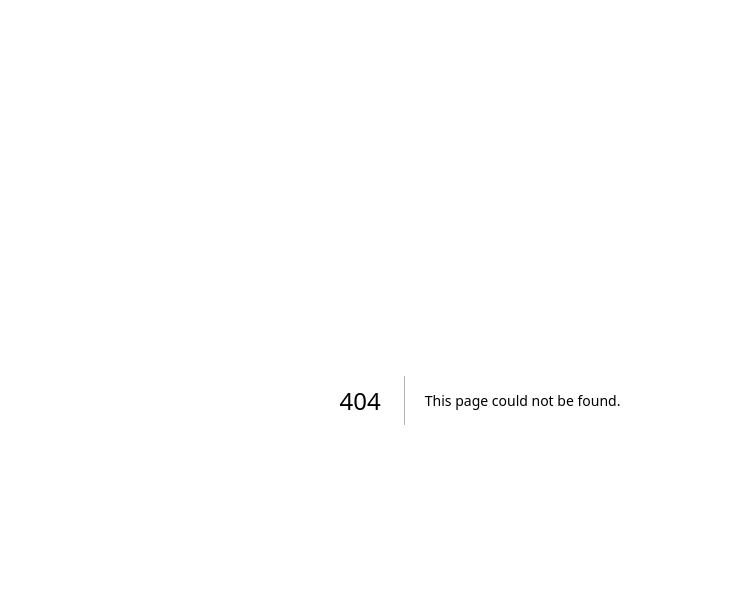
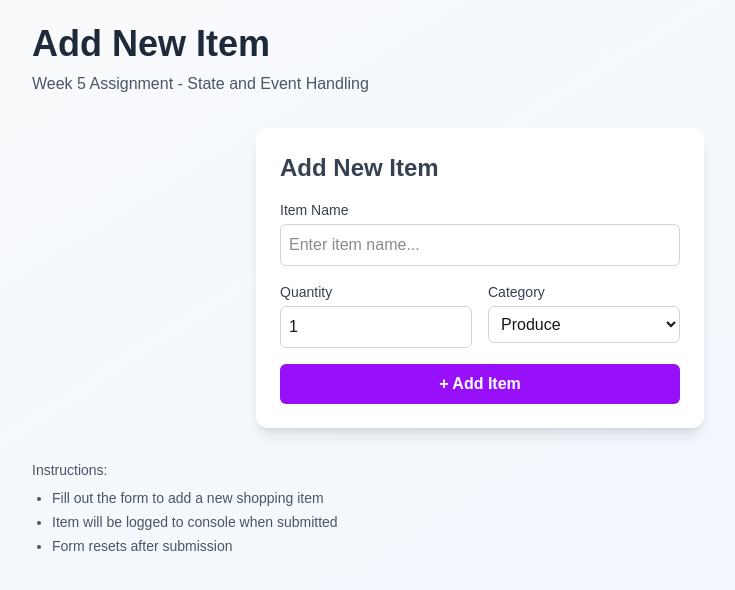
Before and after one commit to marco2k4/cprg306-assignments, a Next.js app: page /week-5 in a window 1280 px wide. Before the commit this address had no page. Shown: the top 590 px of the page, without its empty margins (160-895 px from the left). Built offline with nearby package versions, Linux system fonts and the light colour scheme.

Commit message:
Add Week 5 Assignment - State and Event Handling form

```diff
--- a/app/page.js
+++ b/app/page.js
@@ -41,6 +41,16 @@ export default function Home() {
               View Week 4 Assignment →
             </Link>
           </div>
+          {/* WEEK 5 ADDED HERE*/}
+          <div className="p-4 border border-gray-200 rounded-lg">
+            <h3 className="text-lg font-medium mb-2">Week 5</h3>
+            <Link
+              href="/week-5"
+              className="inline-block px-4 py-2 bg-red-600 text-white rounded hover:bg-red-700"
+            >
+              View Week 5 Assignment →
+            </Link>
+          </div>
         </div>
       </div>
 
--- /dev/null
+++ b/app/week-5/NewItem.js
@@ -0,0 +1,109 @@
+"use client";
+
+import { useState } from "react";
+
+export default function NewItem() {
+  // Initialize state variables
+  const [name, setName] = useState("");
+  const [quantity, setQuantity] = useState(1);
+  const [category, setCategory] = useState("produce");
+
+  // Handle form submission
+  const handleSubmit = (event) => {
+    event.preventDefault();
+
+    // Create item object
+    const item = {
+      name: name,
+      quantity: quantity,
+      category: category
+    };
+
+    // Log to console
+    console.log(item);
+
+    // Show alert
+    alert(`Added: ${name}, quantity: ${quantity}, category: ${category}`);
+
+    // Reset form
+    setName("");
+    setQuantity(1);
+    setCategory("produce");
+  };
+
+  return (
+    <div className="bg-white rounded-xl shadow-lg p-6 max-w-md w-full">
+      <h2 className="text-2xl font-semibold text-gray-700 mb-4">Add New Item</h2>
+
+      <form onSubmit={handleSubmit} className="space-y-4">
+        {/* Name Field */}
+        <div>
+          <label htmlFor="name" className="block text-sm font-medium text-gray-700 mb-1">
+            Item Name
+          </label>
+          <input
+            type="text"
+            id="name"
+            value={name}
+            onChange={(e) => setName(e.target.value)}
+            required
+            className="w-full p-2 border border-gray-300 rounded-md focus:outline-none focus:ring-2 focus:ring-purple-500"
+            placeholder="Enter item name..."
+          />
+        </div>
+
+        {/* Quantity and Category Row */}
+        <div className="flex gap-4">
+          {/* Quantity Field */}
+          <div className="flex-1">
+            <label htmlFor="quantity" className="block text-sm font-medium text-gray-700 mb-1">
+              Quantity
+            </label>
+            <input
+              type="number"
+              id="quantity"
+              min="1"
+              max="99"
+              value={quantity}
+              onChange={(e) => setQuantity(Number(e.target.value))}
+              className="w-full p-2 border border-gray-300 rounded-md focus:outline-none focus:ring-2 focus:ring-purple-500"
+            />
+          </div>
+
+          {/* Category Field */}
+          <div className="flex-1">
+            <label htmlFor="category" className="block text-sm font-medium text-gray-700 mb-1">
+              Category
+            </label>
+            <select
+              id="category"
+              value={category}
+              onChange={(e) => setCategory(e.target.value)}
+              className="w-full p-2 border border-gray-300 rounded-md focus:outline-none focus:ring-2 focus:ring-purple-500"
+            >
+              <option value="produce">Produce</option>
+              <option value="dairy">Dairy</option>
+              <option value="bakery">Bakery</option>
+              <option value="meat">Meat</option>
+              <option value="frozen foods">Frozen Foods</option>
+              <option value="canned goods">Canned Goods</option>
+              <option value="dry goods">Dry Goods</option>
+              <option value="beverages">Beverages</option>
+              <option value="snacks">Snacks</option>
+              <option value="household">Household</option>
+              <option value="other">Other</option>
+            </select>
+          </div>
+        </div>
+
+        {/* Submit Button */}
+        <button
+          type="submit"
+          className="w-full py-2 px-4 bg-purple-600 text-white font-semibold rounded-md hover:bg-purple-700 focus:outline-none focus:ring-2 focus:ring-purple-500 focus:ring-offset-2 transition-colors"
+        >
+          + Add Item
+        </button>
+      </form>
+    </div>
+  );
+}
--- /dev/null
+++ b/app/week-5/page.js
@@ -0,0 +1,25 @@
+import NewItem from "./NewItem";
+
+export default function Page() {
+  return (
+    <main className="min-h-screen p-6 bg-gradient-to-br from-gray-50 to-blue-50">
+      <div className="max-w-4xl mx-auto">
+        <h1 className="text-3xl md:text-4xl font-bold text-gray-800 mb-2">Add New Item</h1>
+        <p className="text-gray-600 mb-8">Week 5 Assignment - State and Event Handling</p>
+
+        <div className="flex justify-center">
+          <NewItem />
+        </div>
+
+        <div className="mt-8 text-gray-600 text-sm">
+          <p className="mb-2">Instructions:</p>
+          <ul className="list-disc pl-5 space-y-1">
+            <li>Fill out the form to add a new shopping item</li>
+            <li>Item will be logged to console when submitted</li>
+            <li>Form resets after submission</li>
+          </ul>
+        </div>
+      </div>
+    </main>
+  );
+}
```
